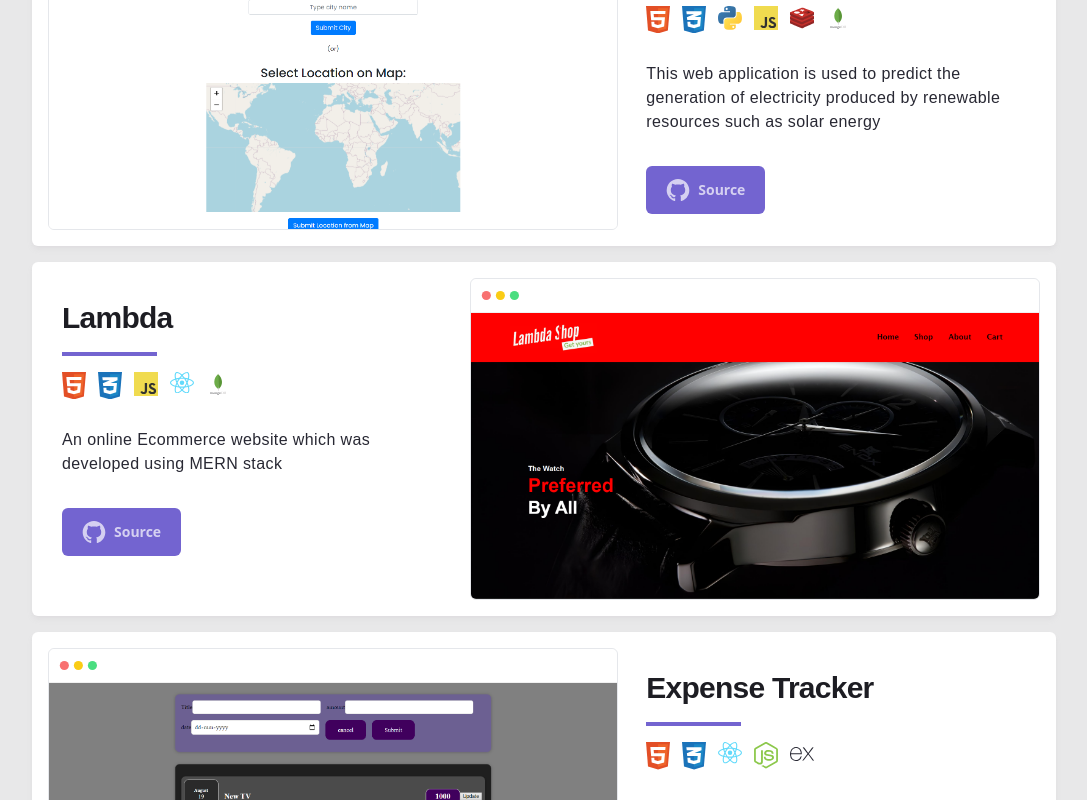
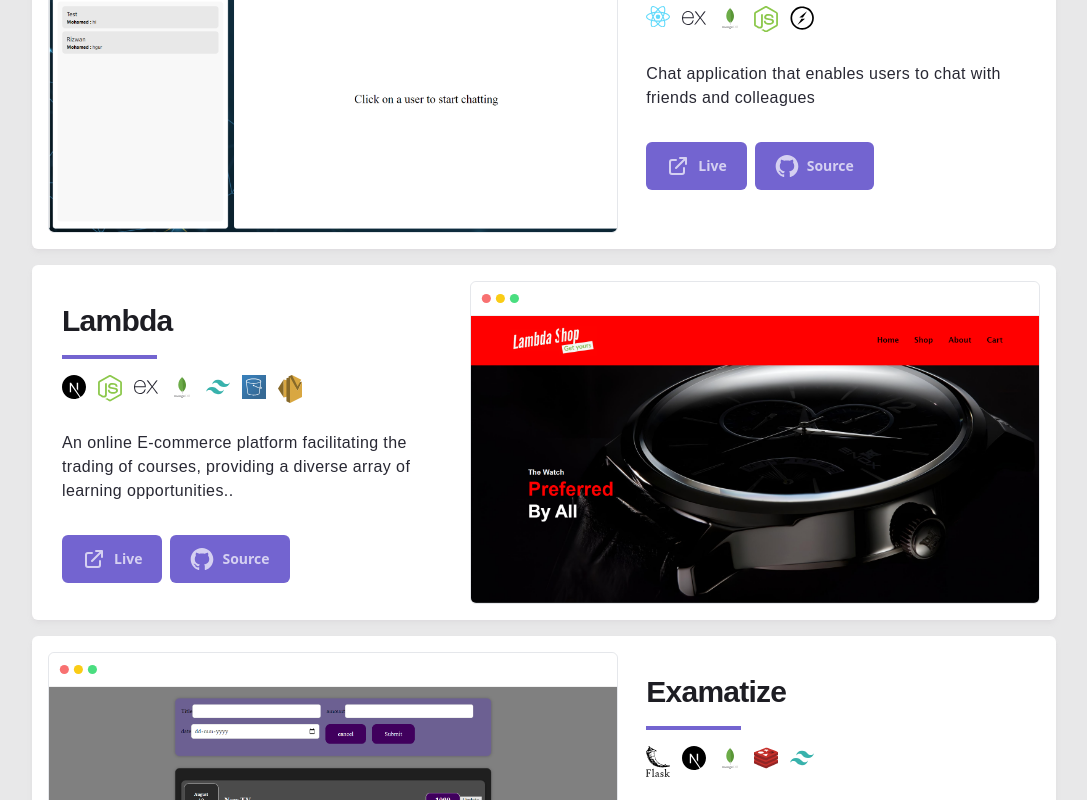
Before and after one commit to MrMohamedRizwan/portfolio, a Next.js app: page / in a window 1280 px wide. Shown: the part 3360-4160 px from the top of the page, without its empty margins (96-1183 px from the left). Built offline with nearby package versions, Linux system fonts and the light colour scheme; a web font is replaced by a local one.

Commit message:
Project Update

```diff
--- /dev/null
+++ b/components/icons/S3.js
@@ -0,0 +1,21 @@
+import React from "react";
+
+const S3 = () => {
+	return (
+		<svg xmlns='http://www.w3.org/2000/svg' viewBox='0 0 80 80'>
+			<linearGradient id='a' x1='0%' y1='100%' y2='0%'>
+				<stop offset='0' stopColor='#1b660f' />
+				<stop offset='1' stopColor='#6cae3e' />
+			</linearGradient>
+			<g fill='none' fillRule='evenodd'>
+				<path d='M0 0h80v80H0z' fill='url(#a)' />
+				<path
+					d='M60.836 42.893l.384-2.704c3.54 2.12 3.587 2.997 3.586 3.02-.006.006-.61.51-3.97-.316zm-1.943-.54C52.773 40.5 44.25 36.59 40.8 34.96c0-.014.004-.027.004-.041a2.406 2.406 0 0 0-2.404-2.403c-1.324 0-2.402 1.078-2.402 2.403s1.078 2.403 2.402 2.403c.582 0 1.11-.217 1.527-.562 4.058 1.92 12.515 5.774 18.68 7.594L56.17 61.56a.955.955 0 0 0-.01.14c0 1.516-6.707 4.299-17.666 4.299-11.075 0-17.853-2.783-17.853-4.298 0-.046-.003-.091-.01-.136l-5.093-37.207c4.409 3.035 13.892 4.64 22.962 4.64 9.056 0 18.523-1.6 22.94-4.625zM15 20.478C15.072 19.162 22.634 14 38.5 14c15.864 0 23.427 5.16 23.5 6.478v.449C61.13 23.877 51.33 27 38.5 27c-12.852 0-22.657-3.132-23.5-6.087zm49 .022c0-3.465-9.934-8.5-25.5-8.5S13 17.035 13 20.5l.094.754 5.548 40.524C18.775 66.31 30.86 68 38.494 68c9.472 0 19.535-2.178 19.665-6.22l2.396-16.896c1.333.319 2.43.482 3.31.482 1.184 0 1.984-.29 2.469-.867a1.95 1.95 0 0 0 .436-1.66c-.26-1.383-1.902-2.875-5.248-4.784l2.376-16.762z'
+					fill='#fff'
+				/>
+			</g>
+		</svg>
+	);
+};
+
+export default S3;
--- /dev/null
+++ b/components/icons/SES.js
@@ -0,0 +1,34 @@
+import React from "react";
+
+const SES = () => {
+	return (
+		<svg
+			xmlns='http://www.w3.org/2000/svg'
+
+			viewBox='0 0 256 299'
+			preserveAspectRatio='xMidYMid'>
+			<path
+				d='M60.556 47.602L0 144.01l60.556 96.424 1.056-.753L60.837 47.8l-.281-.198'
+				fill='#876929'
+			/>
+			<path
+				d='M128.187 223.105l-67.631 17.329V47.602l67.631 17.325v158.178'
+				fill='#D9A741'
+			/>
+			<path
+				d='M255.979 71.868l-32.6 5.391L148.538 0l-37.207 16.292 4.908 9.153-26.333 10.526v243.428l38.28 19.153.637-.499-.589-250.235 81.142 122.968 46.603-98.918'
+				fill='#876929'
+			/>
+			<path
+				d='M148.538 0l99.679 49.837-39.417 71.52L148.538 0'
+				fill='#D9A741'
+			/>
+			<path
+				d='M255.975 71.868L256 234.596l-127.813 63.956-.017-277.869 80.63 146.291 47.175-95.106'
+				fill='#D9A741'
+			/>
+		</svg>
+	);
+};
+
+export default SES;
--- /dev/null
+++ b/components/icons/SocketIO.js
@@ -0,0 +1,27 @@
+import React from "react";
+
+const SocketIO = () => {
+	return (
+		<svg
+			xmlns='http://www.w3.org/2000/svg'
+
+			preserveAspectRatio='xMidYMid'
+			viewBox='-1.846 -.893 255.822 260.406'
+			>
+			<path
+				d='m96.447 7.382c32.267-8.275 67.929-3.453 96.386 14.11 35.84 21.433 59.238 61.976 59.833 103.71 1.31 42.15-20.659 83.944-55.963 106.865-39.293 26.433-93.648 27.446-133.775 2.322-40.9-24.41-64.774-73.645-58.641-120.916 4.94-49.95 43.52-94.005 92.16-106.09z'
+				fill='#010101'
+			/>
+			<path
+				d='m91.505 27.803c60.964-24.41 135.74 20.658 142.05 86.028 9.824 58.82-38.995 118.593-98.59 120.32-56.677 5.656-111.449-42.39-113.056-99.304-4.227-46.08 26.136-91.803 69.596-107.044z'
+				fill='#fff'
+			/>
+			<path
+				d='m97.637 121.69c27.327-22.326 54.058-45.426 81.98-67.097-14.646 22.505-29.708 44.711-44.354 67.215-12.562.06-25.123.06-37.626-.119zm23.1 12.442c12.621 0 25.183 0 37.745.179-27.505 22.206-54.117 45.484-82.099 67.096 14.646-22.505 29.708-44.77 44.354-67.275z'
+				fill='#010101'
+			/>
+		</svg>
+	);
+};
+
+export default SocketIO;
--- a/pages/index.js
+++ b/pages/index.js
@@ -50,6 +50,9 @@ import DynamoDb from "../components/icons/DynamoDB";
 import VsCode from "../components/icons/Vscode";
 import Docker from "../components/icons/Docker";
 import RabbitMQ from "../components/icons/RabbitMq";
+import SocketIO from "../components/icons/SocketIO";
+import S3 from "../components/icons/S3";
+import SES from "../components/icons/SES";
 
 const getDimensions = (ele) => {
 	const { height } = ele.getBoundingClientRect();
@@ -1068,18 +1071,18 @@ export default function Home({ publications }) {
 								title={"SolarCast"}
 								// status={"Join the Waitlist"}
 								// status={"Open Source"}
-								description={`This web application is used to predict the generation of electricity produced by renewable resources such as solar energy`}
+								description={`Chat application that enables users to chat with friends and colleagues`}
 								float={`right-0`}
 								flexDirection={`flex-col lg:flex-row`}
 								imgWidth={"1366"}
 								imgHeight={"666"}
-								imgSrc={"/projects/solarcast.png"}
-								liveLink={null}
-								repoLink={"https://github.com/MrMohamedRizwan"}
+								imgSrc={"/projects/ChatApp.png"}
+								repoLink={"https://github.com/MrMohamedRizwan/Chat-App"}
+								liveLink={"https://chat-app-q5tc.onrender.com/"}
 								stack={
 									<>
 										<Icon
-											IconType={Html}
+											IconType={ReactJs}
 											title='HTML'
 											columnSizing={"w-auto"}
 											width={"w-6"}
@@ -1095,7 +1098,7 @@ export default function Home({ publications }) {
 										/>
 
 										<Icon
-											IconType={Css}
+											IconType={Express}
 											title='Tailwind'
 											columnSizing={"w-auto"}
 											width={"w-6"}
@@ -1111,7 +1114,7 @@ export default function Home({ publications }) {
 										/>
 
 										<Icon
-											IconType={python}
+											IconType={MongoDb}
 											title='React'
 											columnSizing={"w-auto"}
 											width={"w-6"}
@@ -1127,7 +1130,7 @@ export default function Home({ publications }) {
 										/>
 
 										<Icon
-											IconType={Javascript}
+											IconType={NodeJs}
 											title='Next'
 											columnSizing={"w-auto"}
 											width={"w-6"}
@@ -1143,23 +1146,8 @@ export default function Home({ publications }) {
 										/>
 
 										<Icon
-											IconType={knime}
+											IconType={SocketIO}
 											title='Supabase'
-											columnSizing={"w-auto"}
-											width={"w-6"}
-											height={"h-6"}
-											flexDirection={"flex-row"}
-											padding={"p-0"}
-											titleMargins={"my-0 ml-1"}
-											titleSize={"text-sm"}
-											marginBottom={"mb-4"}
-											marginRight={"mr-3"}
-											textTransform={"uppercase"}
-											fixedHeight={"h-auto"}
-										/>
-										<Icon
-											IconType={MongoDb}
-											title='Next'
 											columnSizing={"w-auto"}
 											width={"w-6"}
 											height={"h-6"}
@@ -1179,18 +1167,18 @@ export default function Home({ publications }) {
 							<FeaturedProjectCard
 								title={"Lambda"}
 								// status={"V2 Just Launched"}
-								description={`An online Ecommerce website which was developed using MERN stack`}
+								description={`An online E-commerce platform facilitating the trading of courses, providing a diverse array of learning opportunities..`}
 								float={`right-0`}
 								flexDirection={`flex-col lg:flex-row-reverse`}
 								imgWidth={"1366"}
 								imgHeight={"666"}
 								imgSrc={"/projects/lambda.png"}
-								repoLink={"https://github.com/MrMohamedRizwan"}
-								liveLink={null}
+								repoLink={"https://github.com/MrMohamedRizwan/Lambda-"}
+								liveLink={`https://lambdabackend.onrender.com/api-docs/`}
 								stack={
 									<>
 										<Icon
-											IconType={Html}
+											IconType={NextJs}
 											title='HTML'
 											columnSizing={"w-auto"}
 											width={"w-6"}
@@ -1206,7 +1194,7 @@ export default function Home({ publications }) {
 										/>
 
 										<Icon
-											IconType={Css}
+											IconType={NodeJs}
 											title='Tailwind'
 											columnSizing={"w-auto"}
 											width={"w-6"}
@@ -1222,24 +1210,8 @@ export default function Home({ publications }) {
 										/>
 
 										<Icon
-											IconType={Javascript}
+											IconType={Express}
 											title='React'
-											columnSizing={"w-auto"}
-											width={"w-6"}
-											height={"h-6"}
-											flexDirection={"flex-row"}
-											padding={"p-0"}
-											titleMargins={"my-0 ml-1"}
-											titleSize={"text-sm"}
-											marginBottom={"mb-4"}
-											marginRight={"mr-3"}
-											textTransform={"uppercase"}
-											fixedHeight={"h-auto"}
-										/>
-
-										<Icon
-											IconType={ReactJs}
-											title='Next'
 											columnSizing={"w-auto"}
 											width={"w-6"}
 											height={"h-6"}
@@ -1268,25 +1240,71 @@ export default function Home({ publications }) {
 											textTransform={"uppercase"}
 											fixedHeight={"h-auto"}
 										/>
+
+										<Icon
+											IconType={Tailwind}
+											title='Next'
+											columnSizing={"w-auto"}
+											width={"w-6"}
+											height={"h-6"}
+											flexDirection={"flex-row"}
+											padding={"p-0"}
+											titleMargins={"my-0 ml-1"}
+											titleSize={"text-sm"}
+											marginBottom={"mb-4"}
+											marginRight={"mr-3"}
+											textTransform={"uppercase"}
+											fixedHeight={"h-auto"}
+										/>
+										<Icon
+											IconType={S3}
+											title='Next'
+											columnSizing={"w-auto"}
+											width={"w-6"}
+											height={"h-6"}
+											flexDirection={"flex-row"}
+											padding={"p-0"}
+											titleMargins={"my-0 ml-1"}
+											titleSize={"text-sm"}
+											marginBottom={"mb-4"}
+											marginRight={"mr-3"}
+											textTransform={"uppercase"}
+											fixedHeight={"h-auto"}
+										/>
+										<Icon
+											IconType={SES}
+											title='Next'
+											columnSizing={"w-auto"}
+											width={"w-6"}
+											height={"h-6"}
+											flexDirection={"flex-row"}
+											padding={"p-0"}
+											titleMargins={"my-0 ml-1"}
+											titleSize={"text-sm"}
+											marginBottom={"mb-4"}
+											marginRight={"mr-3"}
+											textTransform={"uppercase"}
+											fixedHeight={"h-auto"}
+										/>
 									</>
 								}
 							/>
 							{/* Project Three */}
 							<FeaturedProjectCard
-								title={"Expense Tracker"}
+								title={"Examatize"}
 								// status={"Open Source"}
-								description={`This is a web application which is used to track all your expenses`}
+								description={`Web application allowing teachers to schedule questions for students, and conducts test with user verification`}
 								float={`right-0`}
 								flexDirection={`flex-col lg:flex-row`}
 								imgWidth={"1366"}
 								imgHeight={"666"}
 								imgSrc={"/projects/expense.png"}
 								liveLink={null}
-								repoLink={"https://github.com/MrMohamedRizwan"}
+								repoLink={"https://github.com/MrMohamedRizwan/Examatize"}
 								stack={
 									<>
 										<Icon
-											IconType={Html}
+											IconType={Bootstrap}
 											title='HTML'
 											columnSizing={"w-auto"}
 											width={"w-6"}
@@ -1302,7 +1320,7 @@ export default function Home({ publications }) {
 										/>
 
 										<Icon
-											IconType={Css}
+											IconType={NextJs}
 											title='Tailwind'
 											columnSizing={"w-auto"}
 											width={"w-6"}
@@ -1318,7 +1336,7 @@ export default function Home({ publications }) {
 										/>
 
 										<Icon
-											IconType={ReactJs}
+											IconType={MongoDb}
 											title='React'
 											columnSizing={"w-auto"}
 											width={"w-6"}
@@ -1334,7 +1352,7 @@ export default function Home({ publications }) {
 										/>
 
 										<Icon
-											IconType={NodeJs}
+											IconType={knime}
 											title='Next'
 											columnSizing={"w-auto"}
 											width={"w-6"}
@@ -1349,7 +1367,7 @@ export default function Home({ publications }) {
 											fixedHeight={"h-auto"}
 										/>
 										<Icon
-											IconType={Express}
+											IconType={Tailwind}
 											title='Next'
 											columnSizing={"w-auto"}
 											width={"w-6"}
@@ -1367,7 +1385,7 @@ export default function Home({ publications }) {
 								}
 							/>
 							{/* Project Four */}
-							<FeaturedProjectCard
+							{/* <FeaturedProjectCard
 								title={"Report Ease"}
 								// status={"Open Source"}
 								description={`It is a user-friendly website which gets the reports (such as blood report) from the user and says those medical terms in a user friendly manner.`}
@@ -1445,7 +1463,7 @@ export default function Home({ publications }) {
 										/>
 									</>
 								}
-							/>
+							/> */}
 						</div>
 
 						{/* Other Projects header */}
```
Also changed, not shown: public/projects/ChatApp.png (added).
